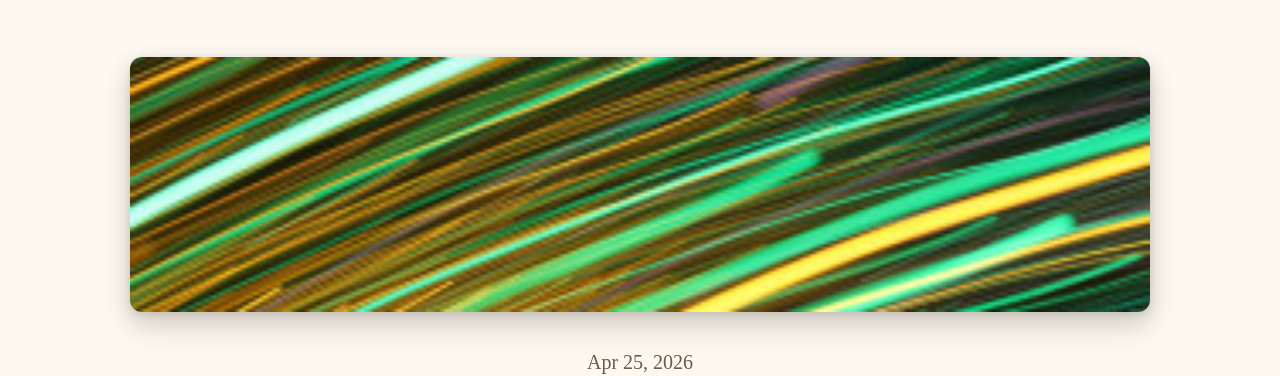
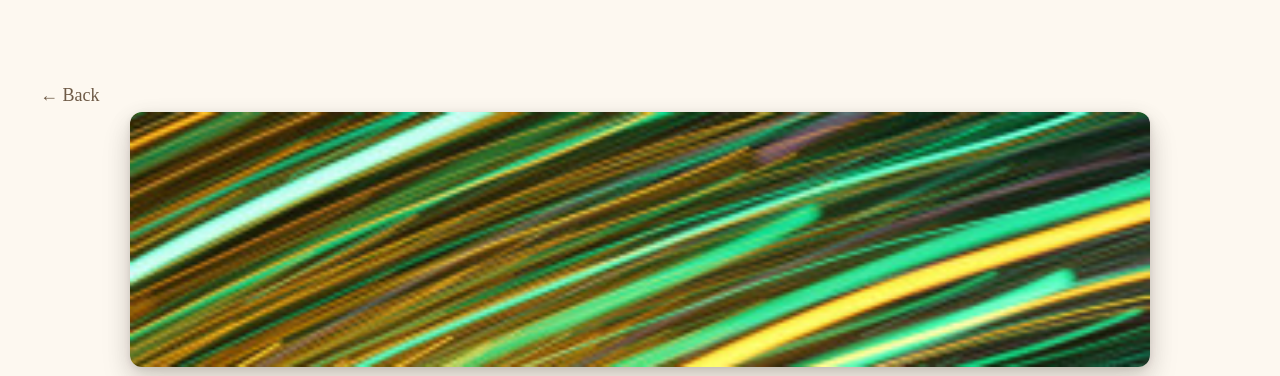
Before and after one commit to syao13/syao13.github.io, an Astro site: page /blog/first_post in a window 1280 px wide. Shown: the part 75-451 px from the top of the page. Built offline with nearby package versions, Linux system fonts and the light colour scheme; Astro itself is replaced by a stand-in of ours; a web font is replaced by a local one.

Commit message:
small changes

```diff
--- a/src/content/blog/first_post.md
+++ b/src/content/blog/first_post.md
@@ -23,7 +23,7 @@ Occasionally something completely off-topic, because a blog that only contains w
 
 ## How did I build this site
 
-This site is built with help from Claude code, using Astro and deployed to GitHub Pages. Kep steps in creating this website is:
+This site is built with help from Claude code, using Astro framework and deployed to GitHub Pages. Key steps in creating this website is:
 
 1. Create a repo and set up blog templates with Astro
 2. Create a github repo and configure Astro for GitHub Pages
--- a/src/layouts/BlogPost.astro
+++ b/src/layouts/BlogPost.astro
@@ -53,12 +53,30 @@ const { title, description, pubDate, updatedDate, heroImage } = Astro.props;
 			.last-updated-on {
 				font-style: italic;
 			}
+			.back-button {
+				display: inline-block;
+				margin: 1em auto 0;
+				width: 720px;
+				max-width: calc(100% - 2em);
+				padding: 0 1em;
+			}
+			.back-button a {
+				color: rgb(var(--gray));
+				text-decoration: none;
+				font-size: 0.9em;
+			}
+			.back-button a:hover {
+				color: rgb(var(--gray-dark));
+			}
 		</style>
 	</head>
 
 	<body>
 		<Header />
 		<main>
+			<div class="back-button">
+				<a href="/blog">&larr; Back</a>
+			</div>
 			<article>
 				<div class="hero-image">
 					{heroImage && <Image width={1020} height={510} src={heroImage} alt="" />}
```
